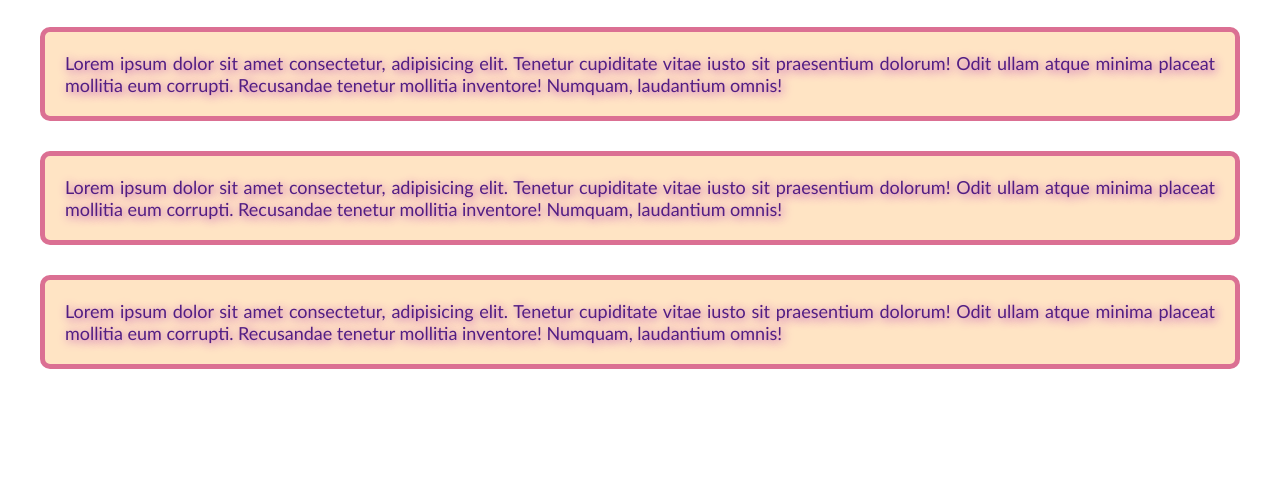
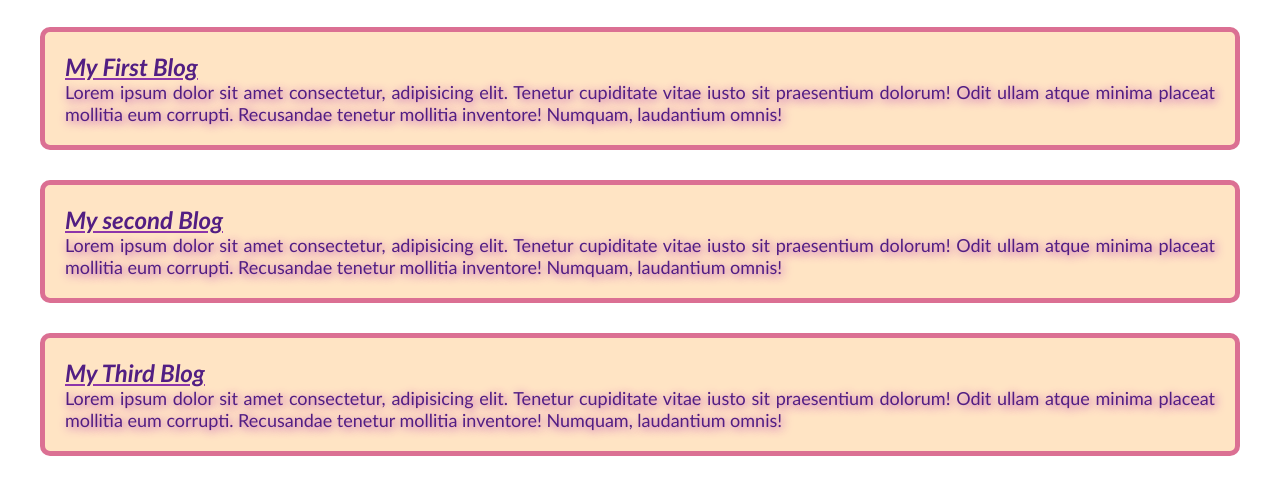
Before and after one commit to afrirahman/my-simple-website, a plain HTML site: page index.html in a window 1280 px wide. Shown: the part 43-538 px from the top of the page. Drawn offline with Linux system fonts and the light colour scheme.

Commit message:
added my second and third blog

```diff
--- a/index.html
+++ b/index.html
@@ -11,12 +11,15 @@
 <body>
     <h3>My First Website</h3>
     <div class="git">
+        <h2>My First Blog</h2>
         <p>Lorem ipsum dolor sit amet consectetur, adipisicing elit. Tenetur cupiditate vitae iusto sit praesentium dolorum! Odit ullam atque minima placeat mollitia eum corrupti. Recusandae tenetur mollitia inventore! Numquam, laudantium omnis!</p>
     </div>
     <div class="git">
+        <h2>My second Blog</h2>
         <p>Lorem ipsum dolor sit amet consectetur, adipisicing elit. Tenetur cupiditate vitae iusto sit praesentium dolorum! Odit ullam atque minima placeat mollitia eum corrupti. Recusandae tenetur mollitia inventore! Numquam, laudantium omnis!</p>
     </div>
     <div class="git">
+        <h2>My Third Blog</h2>
         <p>Lorem ipsum dolor sit amet consectetur, adipisicing elit. Tenetur cupiditate vitae iusto sit praesentium dolorum! Odit ullam atque minima placeat mollitia eum corrupti. Recusandae tenetur mollitia inventore! Numquam, laudantium omnis!</p>
     </div>
 </body>
--- a/styles/blog.css
+++ b/styles/blog.css
@@ -6,6 +6,13 @@ h3{
     text-decoration: underline;
 
 }
+    h2{
+        font-size: x-large;
+        font-style: italic;
+        text-decoration: underline rgb(141, 54, 170);
+        text-shadow: none;
+    }
+
     .git{
         border-radius: 10px;
         color: rgb(82, 30, 131);
```
